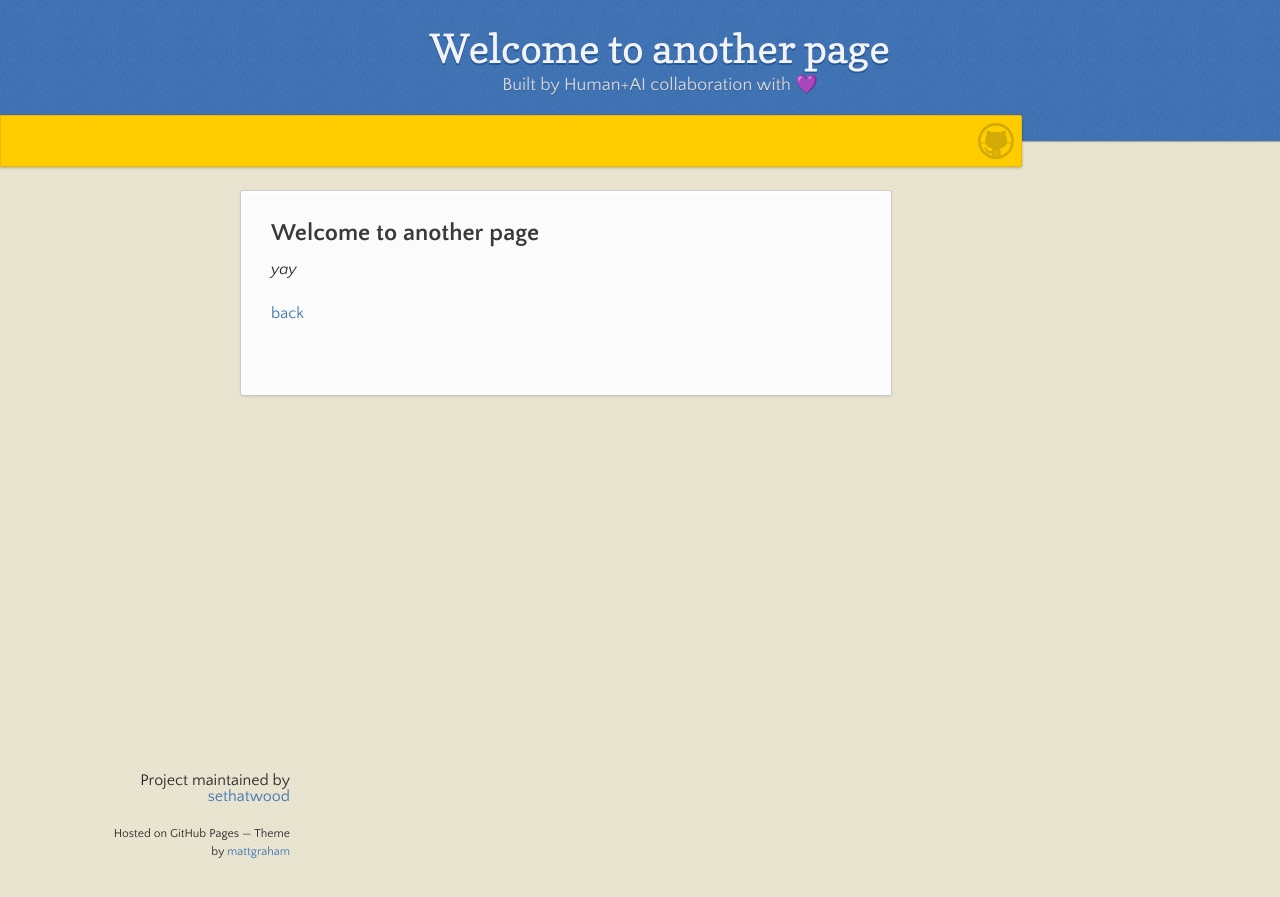
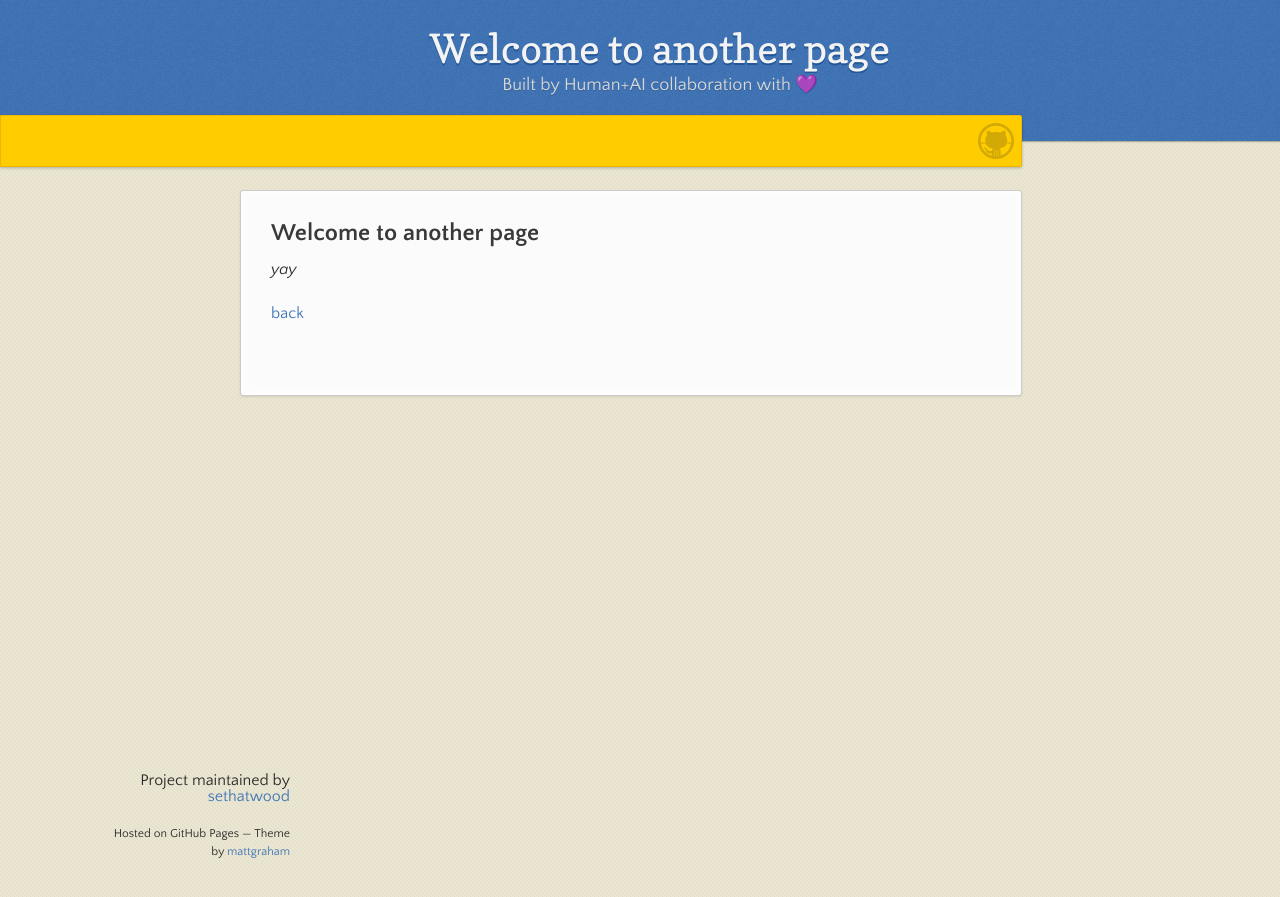
Before and after one commit to sethatwood/quantum-spheritope, a Jekyll site: the page built from another-page.md, in a window 1280 px wide. Shown: the top 897 px of the page. Built offline with Jekyll 4.4.1, drawn with Linux system fonts in a browser that asks for light colours; our own code applies the rules of GitHub Pages for plain Markdown files.

Commit message:
fix width

```diff
--- a/_sass/jekyll-theme-leap-day.scss
+++ b/_sass/jekyll-theme-leap-day.scss
@@ -285,7 +285,7 @@ header {
 }
 
 section {
-  width:590px;
+  width: 720px;
   padding: 30px 30px 50px 30px;
   margin: 20px 0;
   margin-top: 190px;
```
